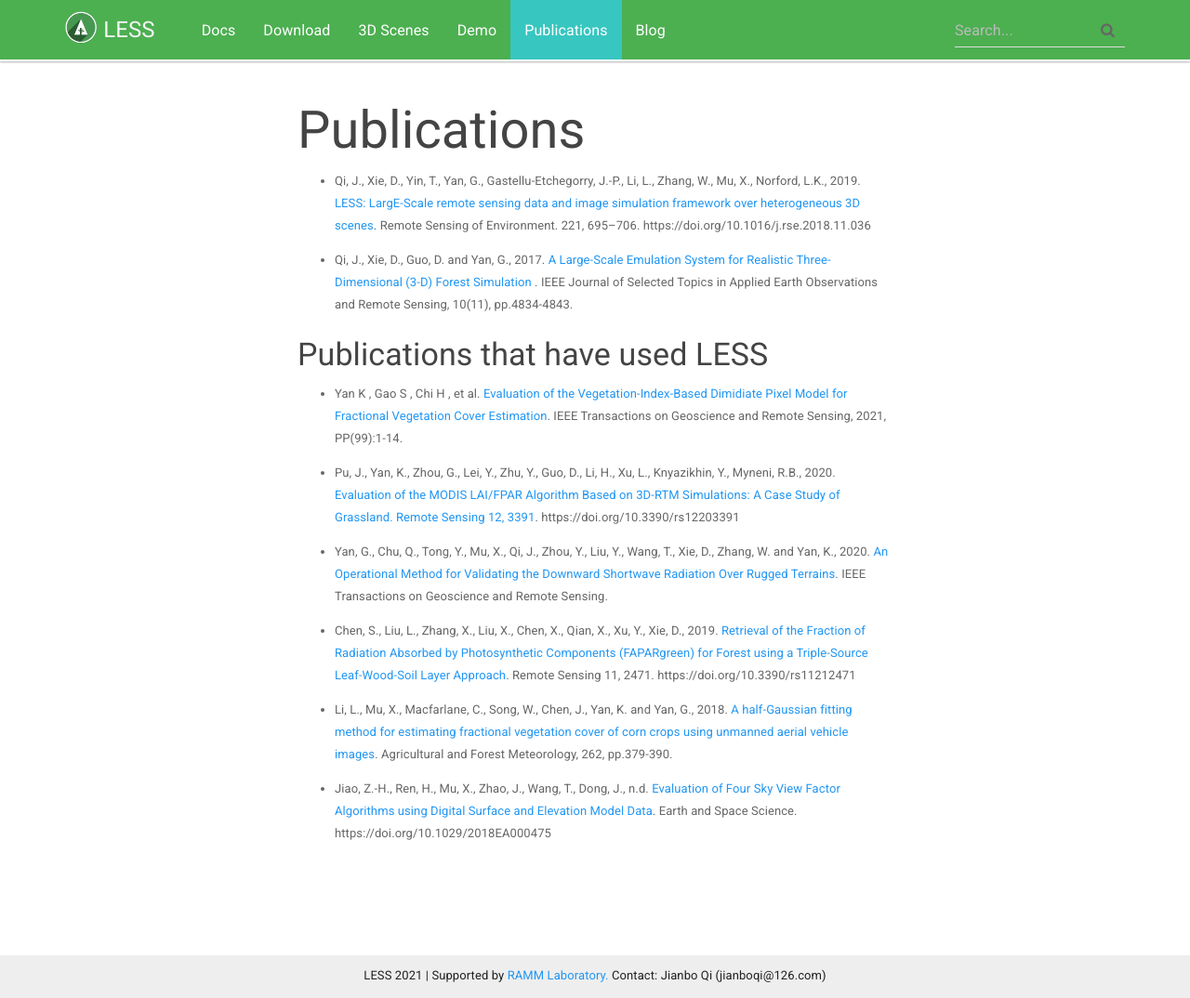
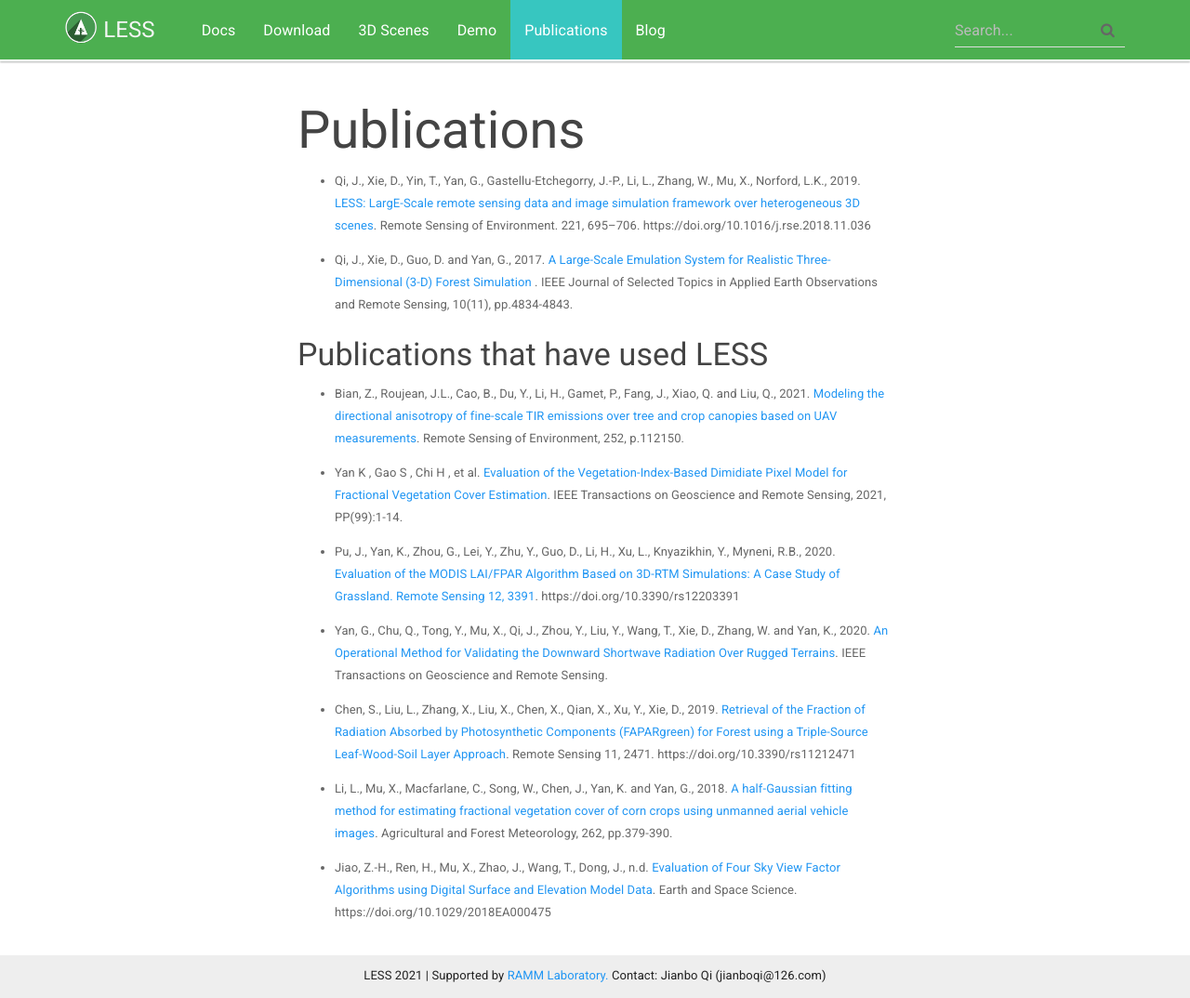
Before and after one commit to jianboqi/jianboqi.github.io, a Jekyll site: the page built from publications.md, in a window 1280 px wide and 1074 px high. Shown: the whole window at 93% size. Built offline with Jekyll 4.4.1, drawn with Linux system fonts in a browser that asks for light colours; nearby versions of some CDN libraries.

Commit message:
Update publications.md

```diff
--- a/publications.md
+++ b/publications.md
@@ -11,6 +11,8 @@
 
 ### Publications that have used LESS
 
+* Bian, Z., Roujean, J.L., Cao, B., Du, Y., Li, H., Gamet, P., Fang, J., Xiao, Q. and Liu, Q., 2021. [Modeling the directional anisotropy of fine-scale TIR emissions over tree and crop canopies based on UAV measurements](https://www.sciencedirect.com/science/article/abs/pii/S003442572030523X). Remote Sensing of Environment, 252, p.112150.
+
 * Yan K , Gao S , Chi H , et al. [Evaluation of the Vegetation-Index-Based Dimidiate Pixel Model for Fractional Vegetation Cover Estimation](https://www.researchgate.net/publication/348640566_Evaluation_of_the_Vegetation-Index-Based_Dimidiate_Pixel_Model_for_Fractional_Vegetation_Cover_Estimation). IEEE Transactions on Geoscience and Remote Sensing, 2021, PP(99):1-14.
 
 * Pu, J., Yan, K., Zhou, G., Lei, Y., Zhu, Y., Guo, D., Li, H., Xu, L., Knyazikhin, Y., Myneni, R.B., 2020. [Evaluation of the MODIS LAI/FPAR Algorithm Based on 3D-RTM Simulations: A Case Study of Grassland. Remote Sensing 12, 3391](https://www.mdpi.com/2072-4292/12/20/3391). https://doi.org/10.3390/rs12203391
```
